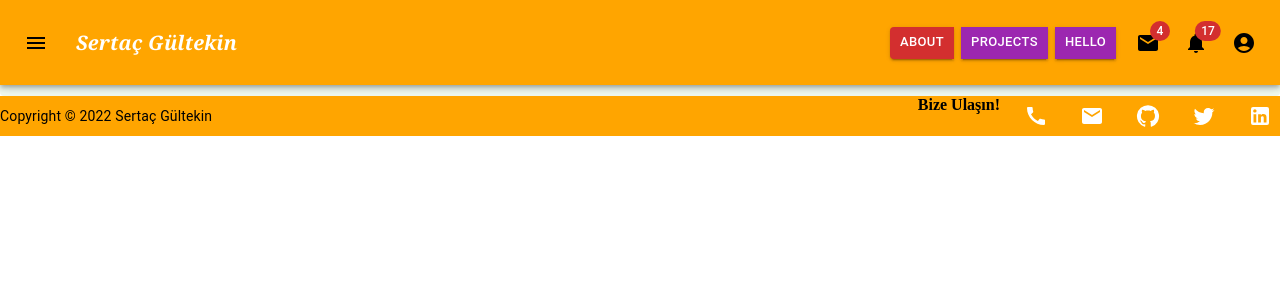
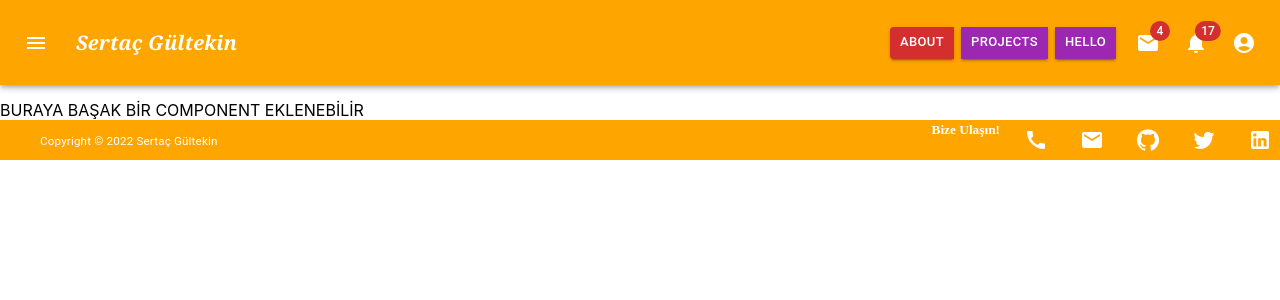
Before and after one commit to sertacgltkn/my-website, a React (Create React App) app: page /alerty in a window 1280 px wide. Shown: the top 300 px of the page. Built offline with nearby package versions, Linux system fonts and the light colour scheme; the HTML template or start-up script is replaced by a standard one; what react-swipeable-views-utils would draw is missing.

Commit message:
some changes

```diff
--- a/src/App.js
+++ b/src/App.js
@@ -1,4 +1,4 @@
-import React, { useState } from "react";
+import React from "react";
 import {
   BrowserRouter as Router,
   Switch,
--- a/src/components/Alerty.js
+++ b/src/components/Alerty.js
@@ -1,11 +1,10 @@
 import React from "react";
-import Alert from "@mui/material/Alert";
 
 function Alerty() {
   return (
-    <div>
-      <Alert onClose={() => {}}>İlk Alert</Alert>
-      <Alert>This is a success alert — check it out!</Alert>
+    <div >
+      <br></br><br></br><br></br><br></br><br></br>
+      BURAYA BAŞAK BİR COMPONENT EKLENEBİLİR
     </div>
   );
 }
--- a/src/components/Footer.js
+++ b/src/components/Footer.js
@@ -19,33 +19,33 @@ export default function Footer() {
           justifyContent: { sm: "space-between" },
           backgroundColor: "orange",
           position: "flex",
-          margin: 0,
+          margin:" 0px 0px 0px 0px",
           padding: 0,
           maxHeight: "1000vh",
-          maxWidth: '205vh'
+          maxWidth: "205vh",
         }}
       >
         <Typography
           color="text.secondary"
           variant="body2"
-          sx={{ color: "black",
-          margin: 0,
-          padding: 0, }}
-        >
-          Copyright © {new Date().getFullYear()} Sertaç Gültekin
+          sx={{ color: "black", ml:5, padding: 0,color: "white" }}
+        ><small>
+          Copyright © {new Date().getFullYear()} Sertaç Gültekin</small>
         </Typography>
         <Box sx={{ py: { xs: 2, sm: 0 } }}>
-          <Stack spacing={2} direction="row" sx={{ textAlign: "center",
-          margin: 0,
-          padding: 0, }}>
+          <Stack
+            spacing={2}
+            direction="row"
+            sx={{ textAlign: "center", margin: 0, padding: 0 }}
+          >
             <p
               style={{
                 fontWeight: "bold",
                 fontFamily: "auto",
-                color: "black"
+                color: "white",
               }}
             >
-              Bize Ulaşın!
+             <small> Bize Ulaşın!  </small>
             </p>
             <IconButton
               target="_blank"
@@ -88,7 +88,6 @@ export default function Footer() {
               <TwitterIcon fontSize="medium" sx={{ color: "white" }} />
             </IconButton>
             <IconButton
-
               target="_blank"
               rel="noopener noreferrer"
               href="https://www.linkedin.com/company/mui/"
--- a/src/components/Navbar.js
+++ b/src/components/Navbar.js
@@ -140,7 +140,7 @@ export default function PrimarySearchAppBar() {
             edge="start"
             color="inherit"
             aria-label="open drawer"
-            sx={{ mr: 2, color: "black" }}
+            sx={{ mr: 2, color: "white" }}
           >
             <MenuIcon />
           </IconButton>
@@ -215,7 +215,7 @@ export default function PrimarySearchAppBar() {
               size="large"
               aria-label="show 4 new mails"
               color="inherit"
-              sx={{ color: "black" }}
+              sx={{ color: "white" }}
             >
               <Badge badgeContent={4} color="error">
                 <MailIcon />
@@ -225,7 +225,7 @@ export default function PrimarySearchAppBar() {
               size="large"
               aria-label="show 17 new notifications"
               color="inherit"
-              sx={{ color: "black" }}
+              sx={{ color: "white" }}
             >
               <Badge badgeContent={17} color="error">
                 <NotificationsIcon />
@@ -239,7 +239,7 @@ export default function PrimarySearchAppBar() {
               aria-haspopup="true"
               onClick={handleProfileMenuOpen}
               color="inherit"
-              sx={{ color: "black" }}
+              sx={{ color: "white" }}
             >
               <AccountCircle />
             </IconButton>
--- a/src/components/Projects.js
+++ b/src/components/Projects.js
@@ -50,10 +50,13 @@ export default function RecipeReviewCard() {
   };
 
   return (
-    <Grid container  sx={{ml:3, mt:2}} >
+
+    <Grid container  sx={{ml:3, mt:12, mb:5}} >
+
 
 
     <Card sx={{ maxWidth: 345 }}>
+
       <CardHeader
         avatar={
           <Avatar sx={{ bgcolor: red[500] }} aria-label="recipe">
```
